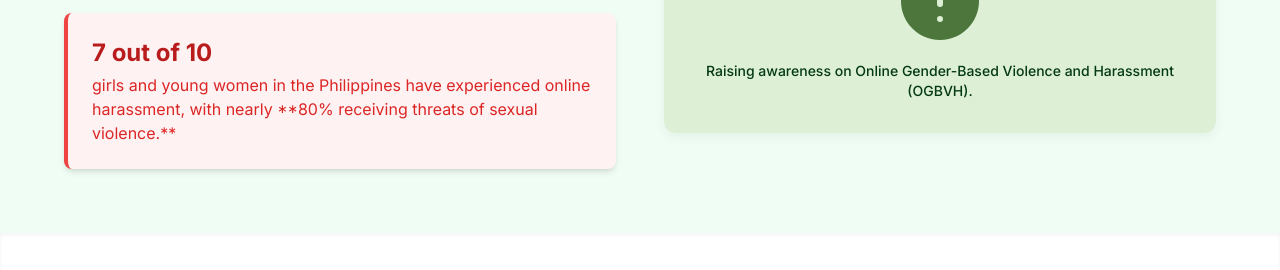
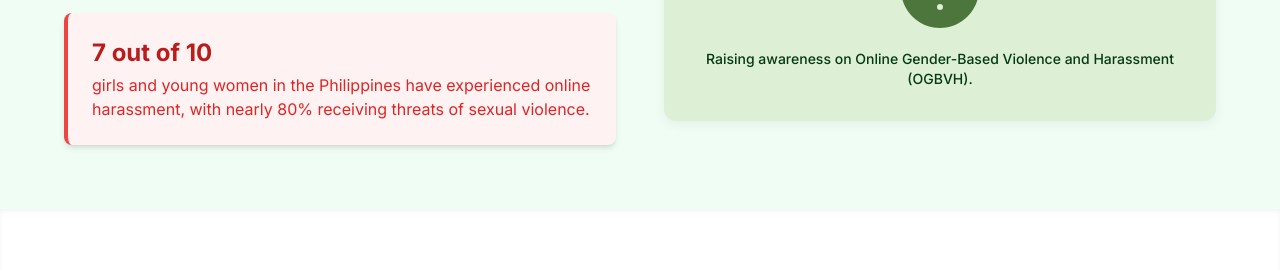
Before and after one commit to eclipsc/the-empath-project, a plain HTML site: page index.html in a window 1280 px wide. Shown: the part 482-752 px from the top of the page. Drawn offline with nearby package versions, Linux system fonts and the light colour scheme.

Commit message:
Update index.html

```diff
--- a/index.html
+++ b/index.html
@@ -60,7 +60,7 @@
                 <div class="p-6 bg-red-50 border-l-4 border-red-500 rounded-lg shadow-md">
                     <p class="text-2xl font-bold text-red-700">7 out of 10</p>
                     <p class="text-base text-red-600 mt-1">
-                        girls and young women in the Philippines have experienced online harassment, with nearly **80% receiving threats of sexual violence.**
+                        girls and young women in the Philippines have experienced online harassment, with nearly 80% receiving threats of sexual violence.
                     </p>
                 </div>
             </div>
```
